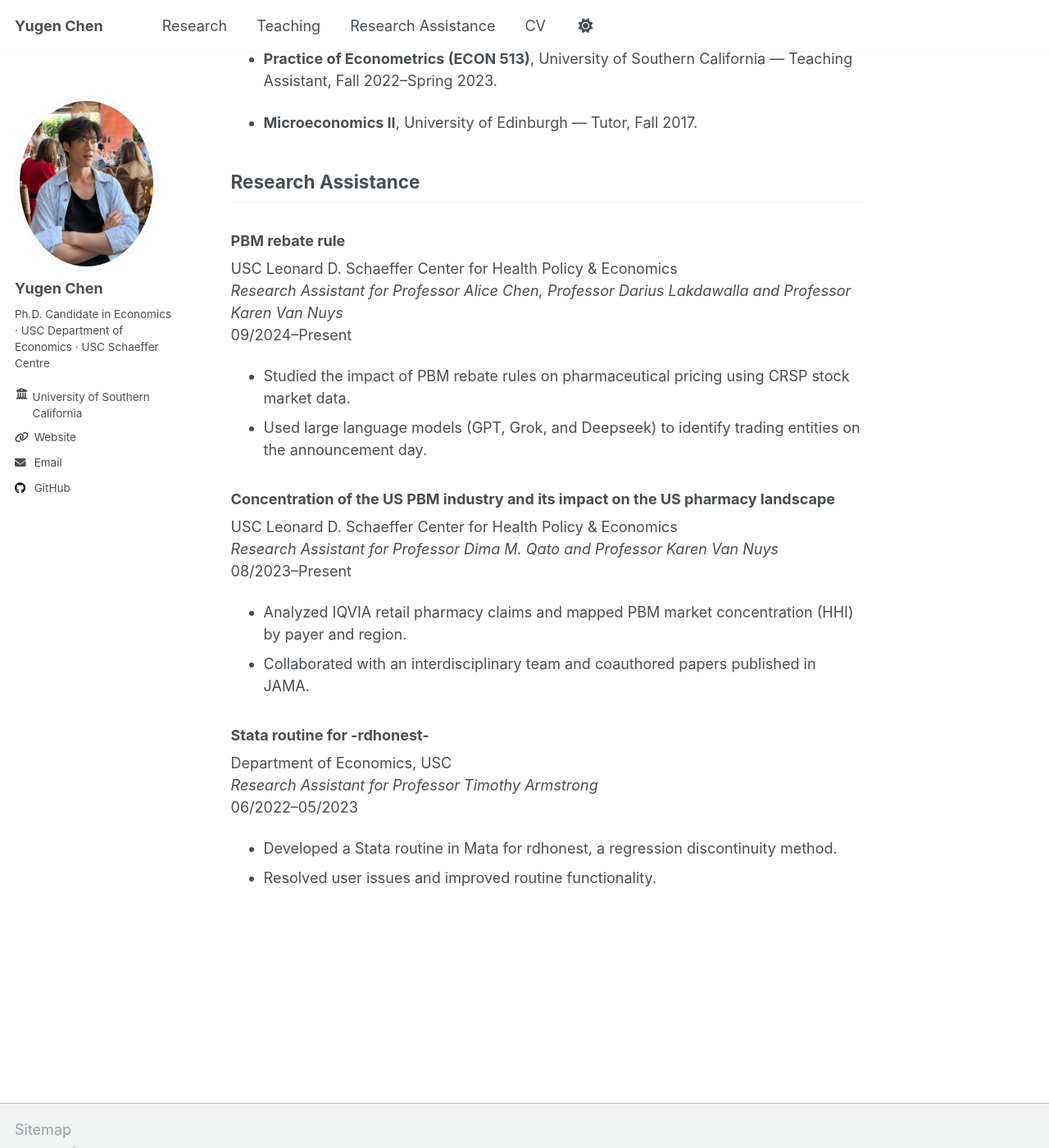
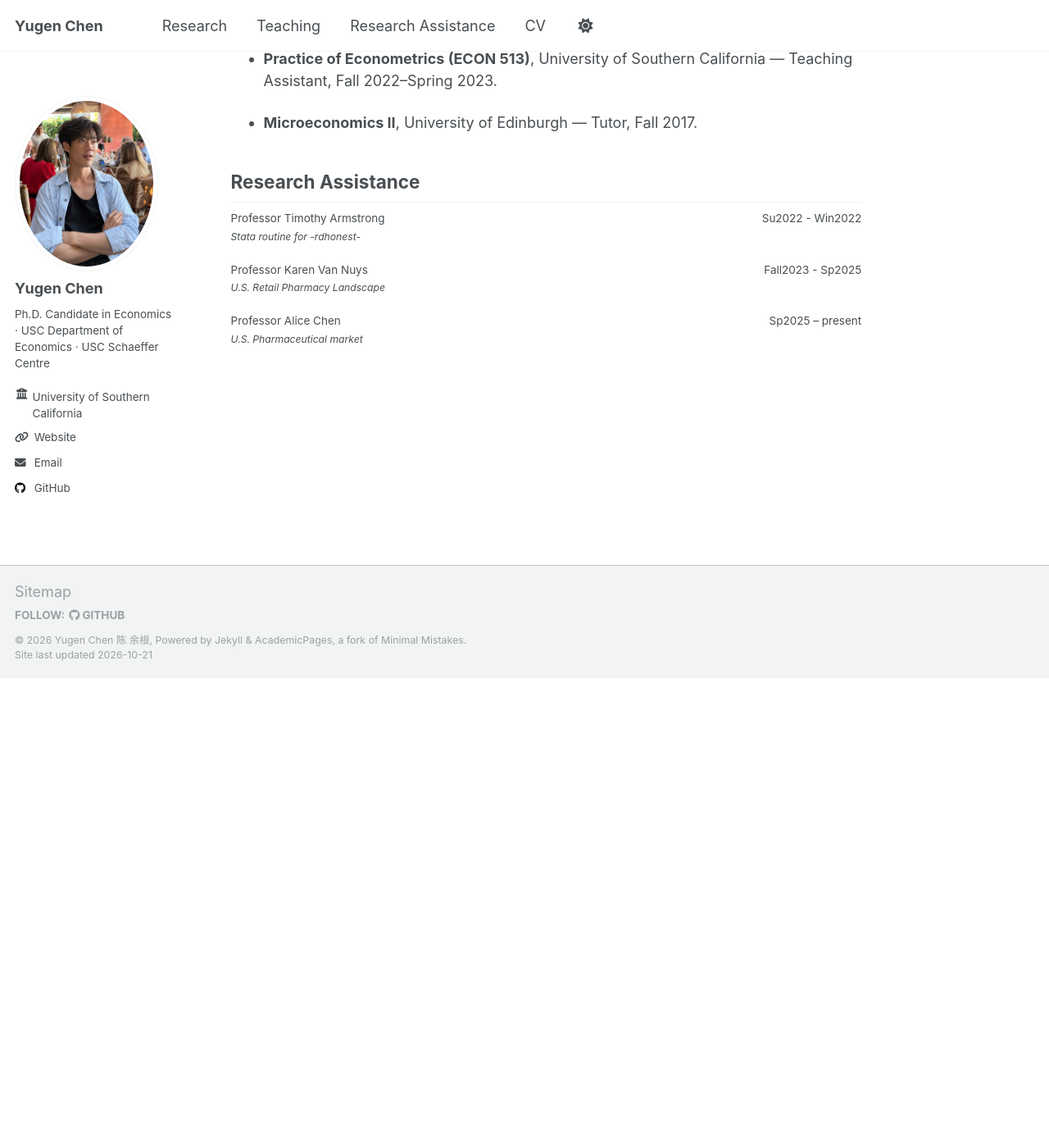
Before and after one commit to YugenChen/YugenChen.github.io, a Jekyll site: the page built from _pages/about.md, in a window 1280 px wide and 1400 px high, scrolled down 1232 px. Shown: the whole window at 82% size. Built offline with Jekyll 4.4.1, drawn with Linux system fonts in a browser that asks for light colours; after the commit the page ends 2059 px from its top, so only the background shows below that.

Commit message:
Simplify research assistance to match supplied CV layout

```diff
--- a/_data/research_assistance.yml
+++ b/_data/research_assistance.yml
@@ -1,28 +1,10 @@
-# Project details and updated dates from the owner's supplied experience screenshot.
-- project: "PBM rebate rule"
-  institution: "USC Leonard D. Schaeffer Center for Health Policy & Economics"
-  professors:
-    - "Alice Chen"
-    - "Darius Lakdawalla"
-    - "Karen Van Nuys"
-  dates: "09/2024–Present"
-  details:
-    - "Studied the impact of PBM rebate rules on pharmaceutical pricing using CRSP stock market data."
-    - "Used large language models (GPT, Grok, and Deepseek) to identify trading entities on the announcement day."
-- project: "Concentration of the US PBM industry and its impact on the US pharmacy landscape"
-  institution: "USC Leonard D. Schaeffer Center for Health Policy & Economics"
-  professors:
-    - "Dima M. Qato"
-    - "Karen Van Nuys"
-  dates: "08/2023–Present"
-  details:
-    - "Analyzed IQVIA retail pharmacy claims and mapped PBM market concentration (HHI) by payer and region."
-    - "Collaborated with an interdisciplinary team and coauthored papers published in JAMA."
-- project: "Stata routine for -rdhonest-"
-  institution: "Department of Economics, USC"
-  professors:
-    - "Timothy Armstrong"
-  dates: "06/2022–05/2023"
-  details:
-    - "Developed a Stata routine in Mata for rdhonest, a regression discontinuity method."
-    - "Resolved user issues and improved routine functionality."
+# Concise entries and term dates from the owner's latest layout screenshot.
+- professor: "Timothy Armstrong"
+  dates: "Su2022 - Win2022"
+  topic: "Stata routine for -rdhonest-"
+- professor: "Karen Van Nuys"
+  dates: "Fall2023 - Sp2025"
+  topic: "U.S. Retail Pharmacy Landscape"
+- professor: "Alice Chen"
+  dates: "Sp2025 – present"
+  topic: "U.S. Pharmaceutical market"
--- a/_includes/research-assistance.html
+++ b/_includes/research-assistance.html
@@ -1,11 +1,9 @@
 {% for experience in site.data.research_assistance %}
 <article class="research-assistance">
-  <h3>{{ experience.project | escape }}</h3>
-  <p>{{ experience.institution | escape }}<br>
-  <em>Research Assistant for {% for professor in experience.professors %}Professor {{ professor | escape }}{% unless forloop.last %}{% if forloop.rindex == 2 %} and {% else %}, {% endif %}{% endunless %}{% endfor %}</em><br>
-  {{ experience.dates | escape }}</p>
-  <ul>
-    {% for detail in experience.details %}<li>{{ detail | escape }}</li>{% endfor %}
-  </ul>
+  <p class="research-assistance__header">
+    <span>Professor {{ experience.professor | escape }}</span>
+    <span class="research-assistance__dates">{{ experience.dates | escape }}</span>
+  </p>
+  <p class="research-assistance__topic"><em>{{ experience.topic | escape }}</em></p>
 </article>
 {% endfor %}
--- a/assets/css/main.scss
+++ b/assets/css/main.scss
@@ -117,3 +117,37 @@ html { scroll-behavior: smooth; }
   font-weight: normal;
   line-height: 1.5;
 }
+
+// Two-line CV entries: professor and dates above a short italic research topic.
+.research-assistance {
+  margin-bottom: 1.8em;
+  font-size: $type-size-6;
+  font-weight: normal;
+  line-height: 1.3;
+
+  .research-assistance__header {
+    display: flex;
+    flex-wrap: wrap;
+    justify-content: space-between;
+    gap: 0.25em 1em;
+    margin: 0;
+    font-size: inherit;
+  }
+
+  .research-assistance__dates {
+    margin-left: auto;
+    white-space: nowrap;
+  }
+
+  .research-assistance__topic {
+    margin: 0.4em 0 0;
+    font-size: 0.9em;
+  }
+}
+
+@media (max-width: 30em) {
+  .research-assistance .research-assistance__dates {
+    flex-basis: 100%;
+    margin-left: 0;
+  }
+}
```
Also changed, not shown: docs/website-audit.md (+4 -0 lines).
